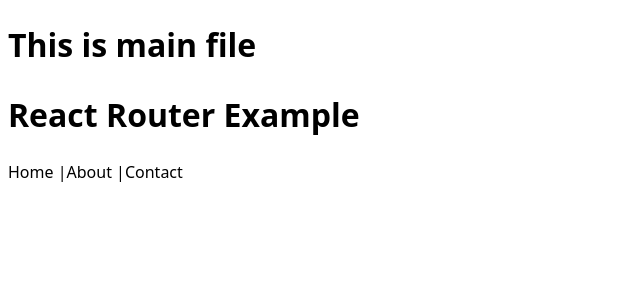
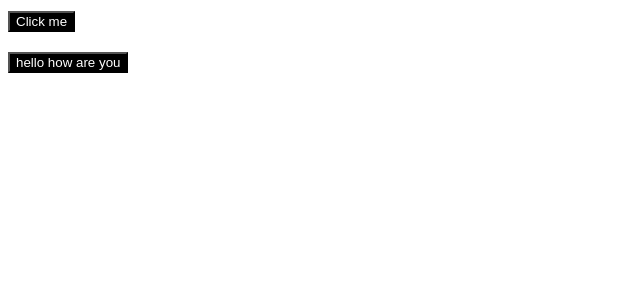
Before and after one commit to sahiba2503/Expenses, a React (Vite) app in the folder expenses/: page / in a window 1280 px wide. Shown: the top 300 px of the page, without its empty margins (0-640 px from the left). Built offline with nearby package versions, Linux system fonts and the light colour scheme.

Commit message:
add condition

```diff
--- a/expenses/src/App.jsx
+++ b/expenses/src/App.jsx
@@ -1,10 +1,15 @@
-import Firstfile from "./Firstfile.jsx";
 
+import Secondfile from "./Secondfile.jsx";
+import Thirdfile from "./Thirdfile";
 function App() {
+
   return (
     <>
-    <h1>This is main file</h1>
-    <Firstfile />
+
+    <div>
+      <Secondfile />
+      <Thirdfile />
+      </div>
     </>
   )
 }
--- /dev/null
+++ b/expenses/src/Secondfile.jsx
@@ -0,0 +1,13 @@
+import React from 'react'
+
+function Secondfile() {
+     let isVisible = false;
+        isVisible = isVisible ? "hide": "show";
+  return (
+    <div>
+       <button className={isVisible}>Click me</button>
+    </div>
+  )
+}
+
+export default Secondfile
--- /dev/null
+++ b/expenses/src/Thirdfile.jsx
@@ -0,0 +1,14 @@
+import React from 'react'
+
+function Thirdfile() {
+ function Colorchenge(){
+   alert("function is called");
+ }
+  return (
+    <div>
+      <button className="show" style={{marginTop:"20px"}} onClick={Colorchenge}>hello  how are you</button>
+    </div>
+  )
+}
+
+export default Thirdfile
--- a/expenses/src/index.css
+++ b/expenses/src/index.css
@@ -3,3 +3,13 @@
   line-height: 1.5;
   font-weight: 400;
  }
+
+.show{
+  background-color: black;
+  color:white;
+
+}
+.hide{
+  background-color: white;
+  color:black;
+}
```
Also changed, not shown: expenses/src/ExpenseTracker.jsx (added).
